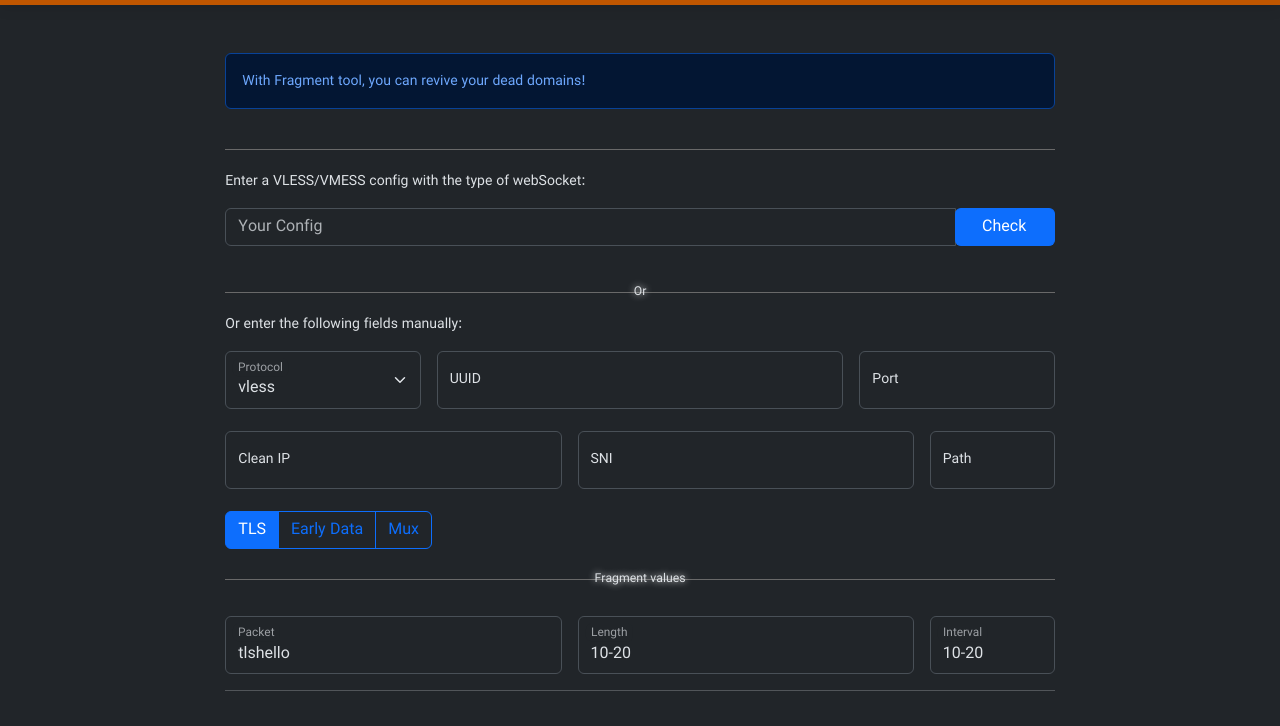
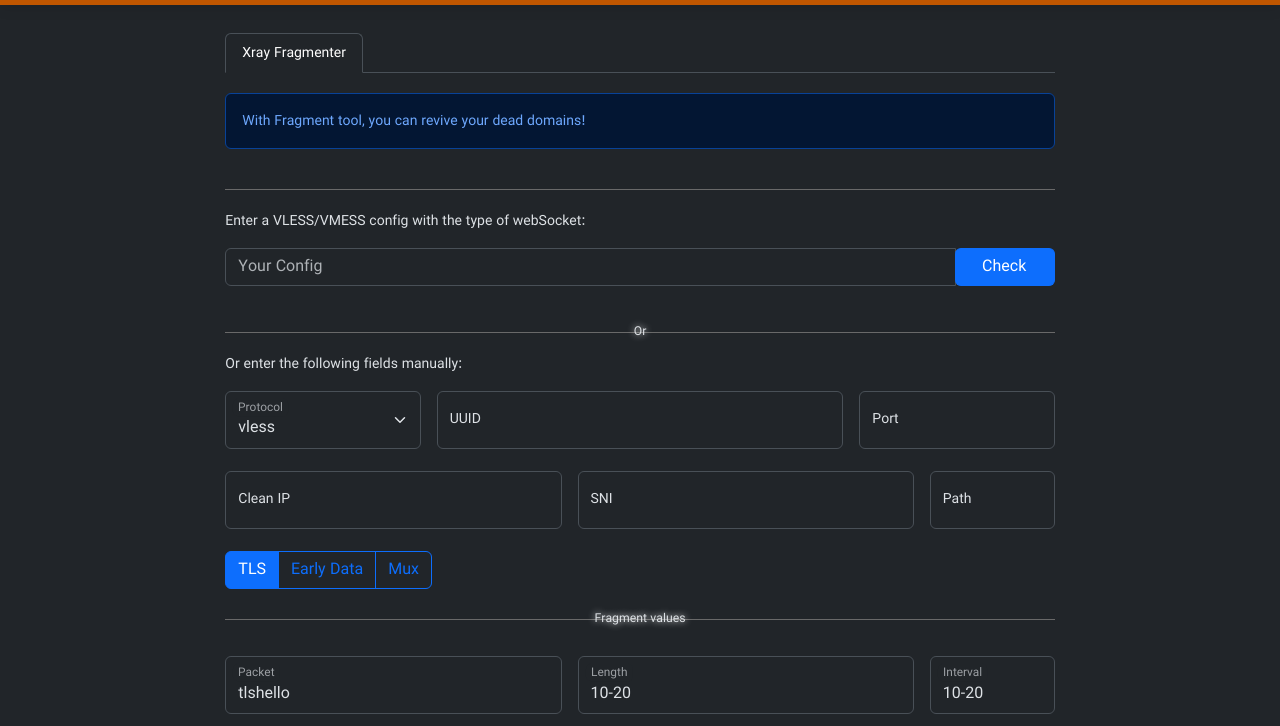
Before and after one commit to drunkleen/xray-fragmenter, a plain HTML site: page index.html in a window 1280 px wide. Shown: the part 52-778 px from the top of the page. Drawn offline with nearby package versions, Linux system fonts and the light colour scheme; files whose address does not match are found by name.

Commit message:
Update index.html

```diff
--- a/index.html
+++ b/index.html
@@ -70,22 +70,16 @@
   <div class="container col-md-8" id="content">
 
 
-    <!-- <div class="tabs">
+<div class="tabs">
       <ul class="nav nav-tabs">
         <li class="nav-item">
-          <a class="nav-link active" aria-current="page" href="#">Active</a>
+          <a class="nav-link active" href="#">Xray Fragmenter</a>
         </li>
         <li class="nav-item">
-          <a class="nav-link" href="#">Link</a>
-        </li>
-        <li class="nav-item">
-          <a class="nav-link" href="#">Link</a>
-        </li>
-        <li class="nav-item">
-          <a class="nav-link disabled" aria-disabled="true">Disabled</a>
+          <a class="nav-link" aria-current="page" href="https://drunkleen.github.io/clean-ip-scanner/" data-translate="clean-ip-scanner" ></a>
         </li>
       </ul>
-    </div> -->
+    </div>
 
     <div class="alert alert-primary d-flex align-items-center" id="defAlert" data-translate="defAlert"></div>
 
```
